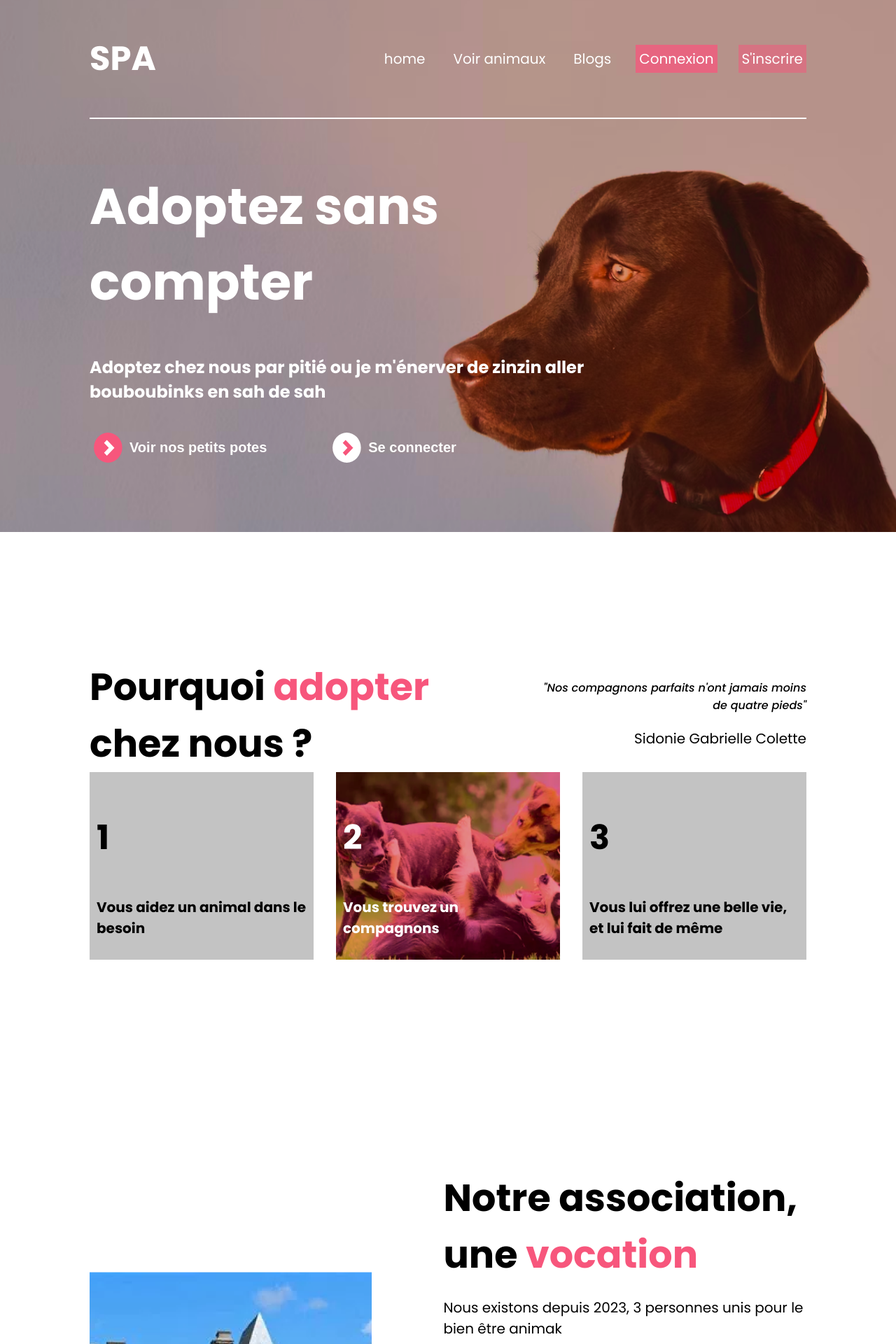
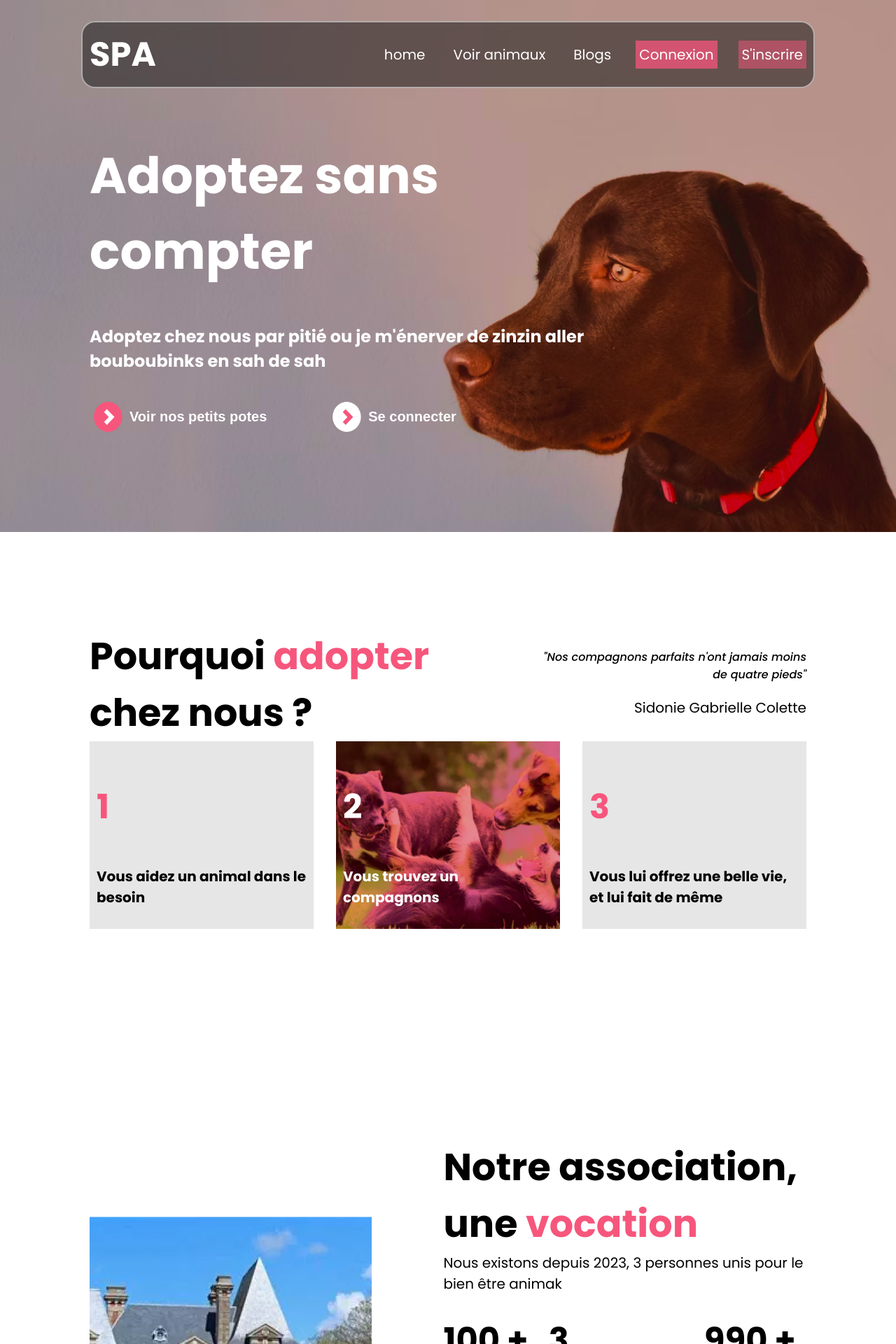
Before and after one commit to gbihry/spa, a PHP site: page / in a window 1280 px wide. Shown: the top 1920 px of the page at 70% size. Run offline with PHP 8.4, Linux system fonts and the light colour scheme; data comes from the database, SQL or seed files in the repository; data that the repository does not hold is empty; some libraries are stand-ins or nearby versions.

Commit message:
edit style on the home page

```diff
--- a/style/style.css
+++ b/style/style.css
@@ -259,15 +259,21 @@ button a {
 
 header {
   display: flex;
+  position: sticky;
+  top: 0px;
   max-width: 1024px;
+  margin-top: 30px;
   margin-left: auto;
   margin-right: auto;
   justify-content: space-between;
   position: sticky;
-  top: 10;
+  padding: 10px;
   color: white;
   text-decoration: none;
-  border-bottom: solid 2px white;
+  border: solid 2px rgba(255, 255, 255, 0.525);
+  border-radius: 20px;
+  z-index: 10;
+  background-color: var(--primary-50);
 }
 
 header a {
@@ -276,6 +282,10 @@ header a {
   color: white;
   text-decoration: none;
   font-size: 20px;
+}
+
+header h3 {
+  margin: 0;
 }
 
 .connexion_link {
@@ -385,9 +395,13 @@ header ul {
   justify-content: space-between;
 }
 
+.h3_pink{
+  color: var(--secondary);
+}
+
 .reasons_container > div {
   max-width: 300px;
-  background-color: var(--primary-25);
+  background-color: var(--primary-10);
   padding: 10px;
   transition: 0.4s;
 }
@@ -432,6 +446,10 @@ header ul {
 .about_section .right {
   display: flex;
   flex-direction: column;
+}
+
+.about_section .right p{
+  margin: 0;
 }
 
 .right span {
@@ -597,9 +615,6 @@ header ul {
 }
 
 .blog_left {
-  background-image: url(/assets/about_manoir.png);
-  background-repeat: no-repeat;
-  background-size: cover;
   display: flex;
   flex-direction: column;
   justify-content: end;
--- a/vue/vueAccueil.php
+++ b/vue/vueAccueil.php
@@ -96,7 +96,7 @@ ob_start();
 
     <div class="reasons_container">
         <div>
-            <h3>1</h3>
+            <h3 class="h3_pink">1</h3>
             <p>Vous aidez un animal dans le besoin</p>
         </div>
         <div class="second_reason">
@@ -104,7 +104,7 @@ ob_start();
             <p>Vous trouvez un compagnons</p>
         </div>
         <div>
-            <h3>3</h3>
+            <h3 class="h3_pink">3</h3>
             <p>Vous lui offrez une belle vie, et lui fait de même</p>
         </div>
     </div>
@@ -188,14 +188,12 @@ ob_start();
     <h3>Blogs de notre refuge</h3>
 
     <div class="blogs_container">
-
         <div class="blog_left">
             <div class="text">
                 <span>La création de la Sp-Hess</span>
                 <p>Nous retraçons l'histoire de notre association à travers ce blog</p>
             </div>
         </div>
-
         <div class="blog_right">
             <?php
             foreach ($blogs as $blog) {
```
